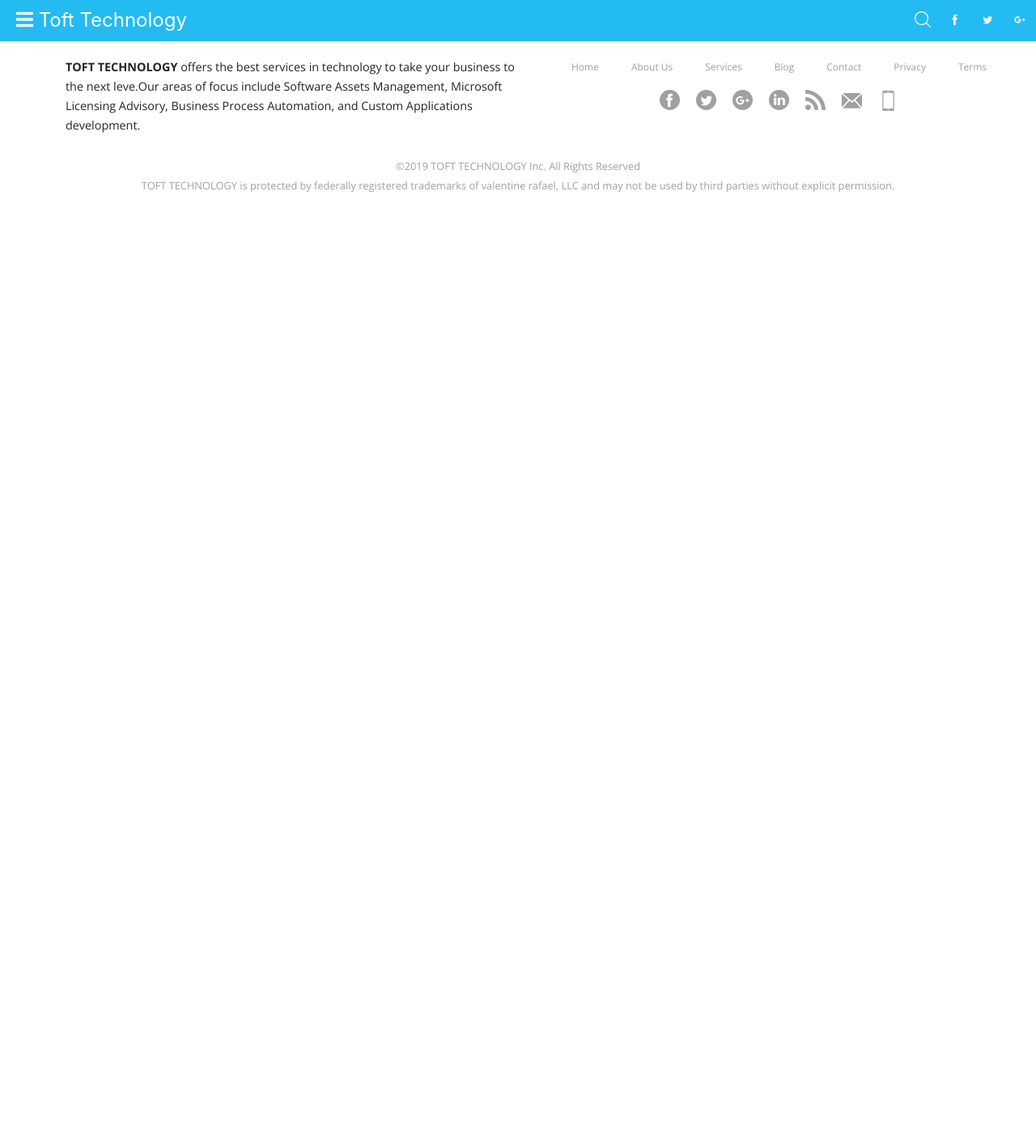
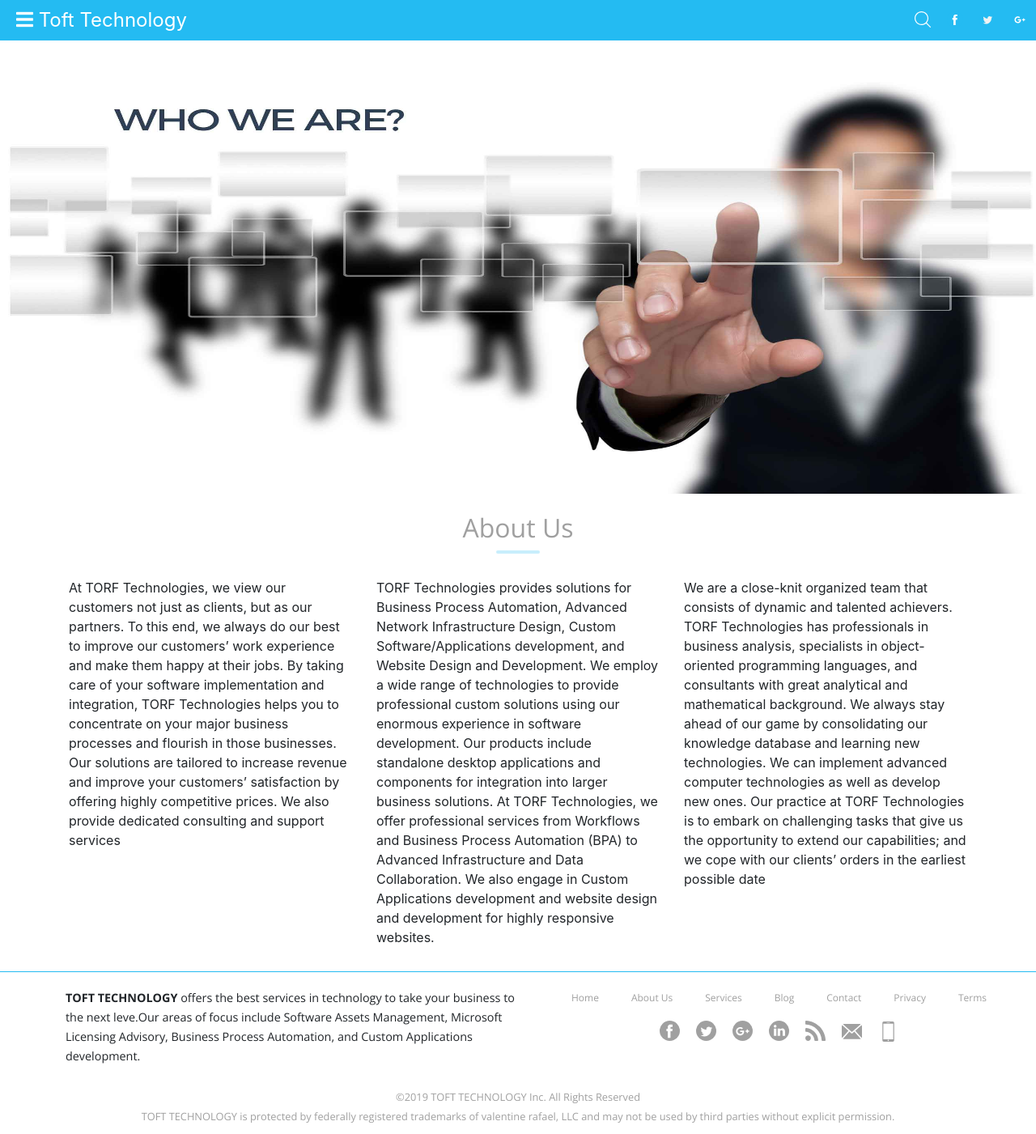
Before and after one commit to rafaelvalentine/mytoft, a React (Create React App) app: page /about in a window 1280 px wide. Shown: the whole page at 81% size. Before the commit the page ends 800 px from the top, so only its background shows below. Built offline with nearby package versions, Linux system fonts and the light colour scheme.

Commit message:
finished about Page

```diff
--- a/package.json
+++ b/package.json
@@ -7,6 +7,7 @@
     "react": "^16.8.3",
     "react-bootstrap": "^1.0.0-beta.5",
     "react-dom": "^16.8.3",
+    "react-helmet": "^5.2.0",
     "react-router-dom": "^4.3.1",
     "react-scripts": "2.1.5"
   },
--- a/public/index.html
+++ b/public/index.html
@@ -3,7 +3,7 @@
 
 <head>
     <meta charset="utf-8" />
-    <link rel="shortcut icon" href="%PUBLIC_URL%/favicon.ico" />
+    <!-- <link rel="shortcut icon" href="%PUBLIC_URL%/favicon.ico" /> -->
     <meta name="viewport" content="width=device-width, initial-scale=1, shrink-to-fit=no" />
     <meta name="theme-color" content="#000000" />
     <!--
--- a/src/App.jsx
+++ b/src/App.jsx
@@ -3,6 +3,7 @@
 import Footer from './components/Footer/Footer'
 import { BrowserRouter as Router, Route } from 'react-router-dom'
 import Home from './components/Home/Home'
+import About from './components/About/About'
 
 import './App.css'
 
@@ -14,6 +15,7 @@
 
           <Navbar />
           <Route exact path='/' component={Home} />
+          <Route exact path='/about' component={About} />
           <Footer />
         </div>
 
--- /dev/null
+++ b/src/components/About/About.css
@@ -0,0 +1,49 @@
+#about .jumbotron {
+    margin: 0 10px;
+    display: inline-block;
+    width: 100%;
+    height: 560px;
+    vertical-align: middle;
+    content: "";
+    background: no-repeat center center;
+    /* background: linear-gradient(black); */
+    background-size: 100% 100%;
+    /* background: rgba(36, 187, 242, 1); */
+}
+
+#about div.about-div {
+    display: flex;
+    justify-content: center;
+    flex-direction: column;
+    width: 100%;
+    height: 100%;
+    /* background: rgba(36, 187, 242, .1); */
+    text-align: center;
+    padding-top: 30px;
+    margin: 0 0 30px;
+}
+
+#about div.about-div p {
+    color: #a0a0a0;
+    font-size: 2rem;
+}
+
+#about div.about-div hr {
+    border: 2px solid #24BBF2;
+    width: 50px;
+    border-radius: 50px;
+    opacity: .25;
+    margin: 0 auto;
+}
+
+#about div.about-content [class^="col"] {
+    margin: 0 auto 30px;
+}
+
+
+/* #about .jumbotron::before {
+    width: 100%;
+    height: 560px;
+    background: rgba(39, 62, 84, 1);
+    z-index: 2;
+} */
--- /dev/null
+++ b/src/components/About/About.jsx
@@ -0,0 +1,56 @@
+import React, { Component } from 'react'
+import { Jumbotron, Button, Card, Container, Row, Col } from 'react-bootstrap'
+import {Helmet} from "react-helmet";
+import './About.css'
+
+export default class About extends Component {
+  render () {
+    return (
+      <div id='about'>
+      <Helmet>
+        <title>About || TOFT </title>
+        <meta name="description" content="Helmet application" />
+    </Helmet>
+        <Jumbotron style={{ backgroundImage: 'url("assets/img/about-us.jpg")' }} fluid>
+          <Container />
+        </Jumbotron>
+        <div className='about-div'>
+          <p>
+      About Us
+          </p>
+          <hr />
+        </div>
+        <div className="about-content">
+        <Container>
+          <Row>
+            <Col xs={12} lg={4}>
+            At TORF Technologies, we view our customers not just as clients, but as our partners. To this end, we always do our best to improve our customers’ work experience and make them happy at their jobs.
+
+By taking care of your software implementation and integration, TORF Technologies helps you to concentrate on your major business processes and flourish in those businesses.
+
+Our solutions are tailored to increase revenue and improve your customers’ satisfaction by offering highly competitive prices.
+We also provide dedicated consulting and support services
+            </Col>
+            <Col xs={12} lg={4} >
+            TORF Technologies provides solutions for Business Process Automation, Advanced Network Infrastructure Design, Custom Software/Applications development, and Website Design and Development.
+
+We employ a wide range of technologies to provide professional custom solutions using our enormous experience in software development. Our products include standalone desktop applications and components for integration into larger business solutions.
+
+At TORF Technologies, we offer professional services from Workflows and Business Process Automation (BPA) to Advanced Infrastructure and Data Collaboration. We also engage in Custom Applications development and website design and development for highly responsive websites.
+            </Col>
+
+            <Col xs={12} lg={4}>
+            We are a close-knit organized team that consists of dynamic and talented achievers. TORF Technologies has professionals in business analysis, specialists in object-oriented programming languages, and consultants with great analytical and mathematical background.
+
+We always stay ahead of our game by consolidating our knowledge database and learning new technologies. We can implement advanced computer technologies as well as develop new ones.
+
+Our practice at TORF Technologies is to embark on challenging tasks that give us the opportunity to extend our capabilities; and we cope with our clients’ orders in the earliest possible date
+            </Col>
+          </Row>
+        </Container>
+        </div>
+
+      </div>
+    )
+  }
+}
--- a/src/components/Navbar/CustomNavbar.css
+++ b/src/components/Navbar/CustomNavbar.css
@@ -76,10 +76,11 @@
     margin: 0 auto;
 }
 
-.sidenav h4 {
+.sidenav h4 a {
     margin: 10px;
     color: #fff;
     text-align: center;
+    font-size: 25px;
 }
 
 
--- a/src/components/Navbar/CustomNavbar.jsx
+++ b/src/components/Navbar/CustomNavbar.jsx
@@ -58,14 +58,15 @@
   render () {
     return (
       <div id='nav-div'>
+
         <aside id='mySidenav' className='sidenav'>
-          <h4>TOFT Technology</h4>
+          <h4><Link onClick={this.closeNav} to='/'>TOFT Technology</Link></h4>
           <ul>
             <li><a className='closebtn' onClick={this.closeNav}>&times;</a></li>
-            <li className='link'><Link to='/about'>About Us</Link></li>
-            <li className='link'><Link to='/services'>Services</Link></li>
-            <li className='link'><Link to='/blog'>Blog</Link></li>
-            <li className='link'><Link to='/contact'>Contact</Link></li>
+            <li className='link' onClick={this.closeNav}><Link to='/about'>About Us</Link></li>
+            <li className='link' onClick={this.closeNav}><Link to='/services'>Services</Link></li>
+            <li className='link' onClick={this.closeNav}><Link to='/blog'>Blog</Link></li>
+            <li className='link' onClick={this.closeNav}><Link to='/contact'>Contact</Link></li>
           </ul>
         </aside>
 
```
Also changed, not shown: public/assets/img/about-us.jpg (added), 1 other file (tests, documents, lock files or other folders).
